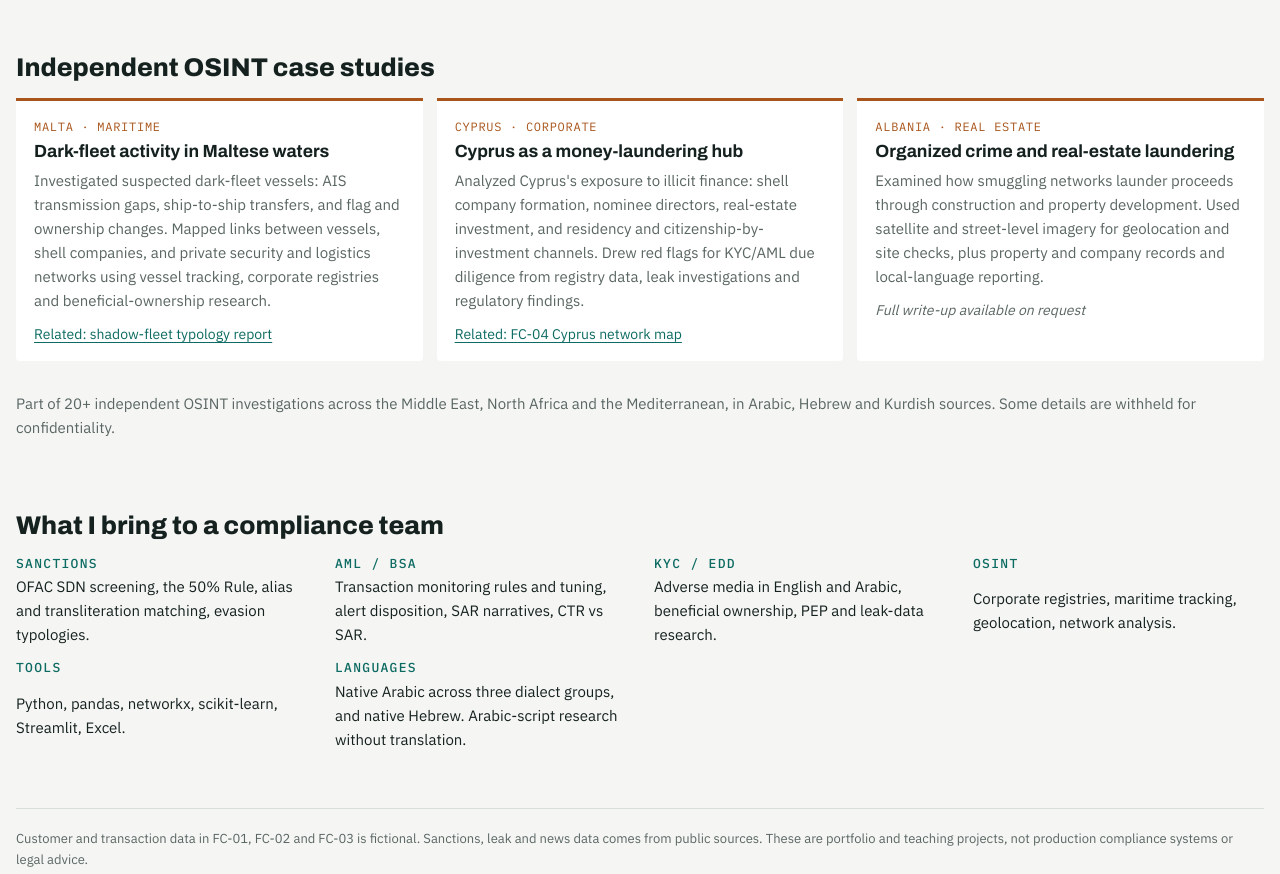
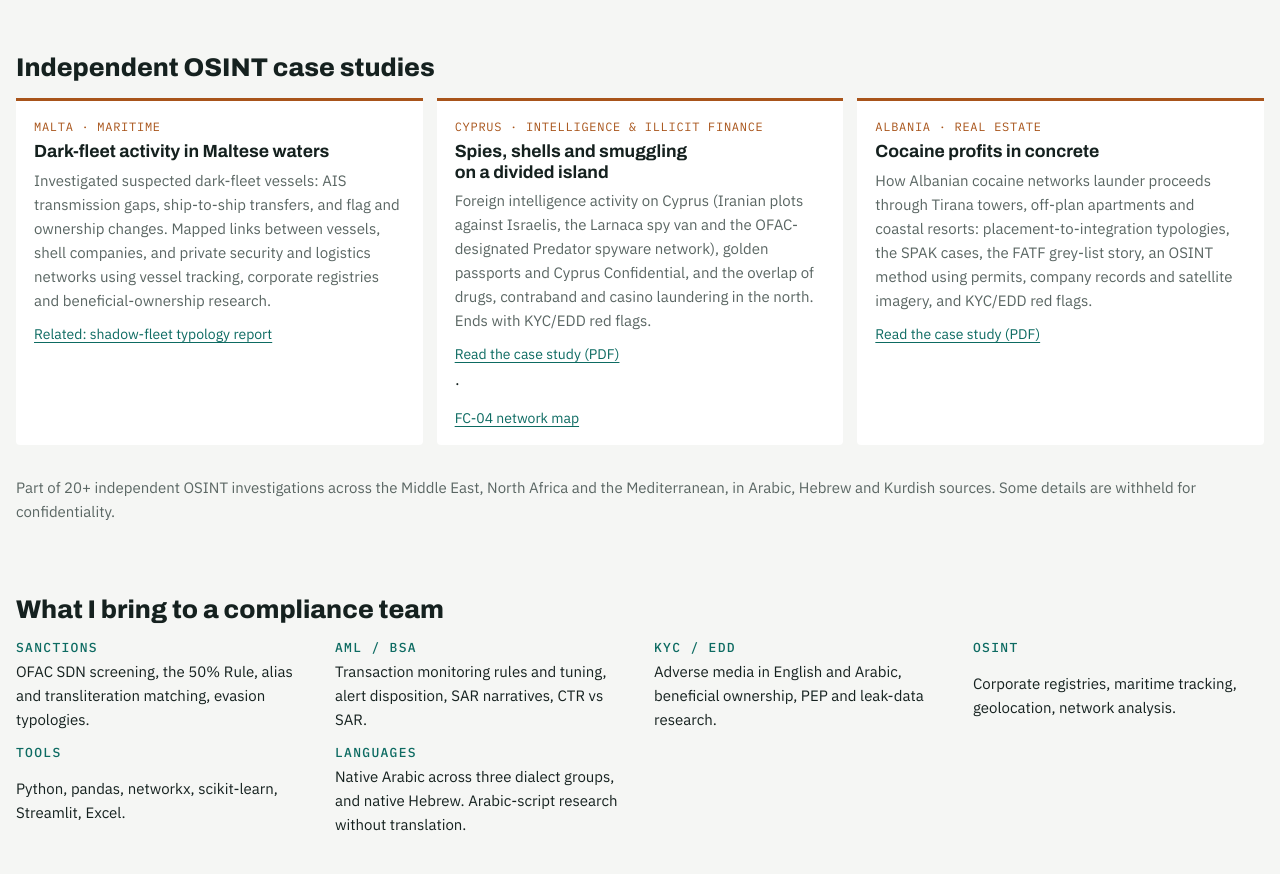
Before and after one commit to hmichael-bar/hmichael-bar.github.io, a plain HTML site: page index.html in a window 1280 px wide. Shown: the part 6744-7618 px from the top of the page. Drawn offline with Linux system fonts and the light colour scheme.

Commit message:
Add Cyprus and Albania OSINT case studies and link them from the case cards
Co-Authored-By: Claude Opus 5.5 <noreply@anthropic.com>

```diff
--- a/index.html
+++ b/index.html
@@ -403,8 +403,8 @@ details.writeup .md blockquote{margin:0;padding-left:12px;border-left:3px solid
   <h2 id="cases-h">Independent OSINT case studies</h2>
   <div class="case-grid">
     <div class="case"><span class="where">Malta · maritime</span><h3>Dark-fleet activity in Maltese waters</h3><p>Investigated suspected dark-fleet vessels: AIS transmission gaps, ship-to-ship transfers, and flag and ownership changes. Mapped links between vessels, shell companies, and private security and logistics networks using vessel tracking, corporate registries and beneficial-ownership research.</p><a class="more" href="files/01_shadow_fleet_oil_shipping.pdf">Related: shadow-fleet typology report</a></div>
-    <div class="case"><span class="where">Cyprus · corporate</span><h3>Cyprus as a money-laundering hub</h3><p>Analyzed Cyprus's exposure to illicit finance: shell company formation, nominee directors, real-estate investment, and residency and citizenship-by-investment channels. Drew red flags for KYC/AML due diligence from registry data, leak investigations and regulatory findings.</p><a class="more" href="#network">Related: FC-04 Cyprus network map</a></div>
-    <div class="case"><span class="where">Albania · real estate</span><h3>Organized crime and real-estate laundering</h3><p>Examined how smuggling networks launder proceeds through construction and property development. Used satellite and street-level imagery for geolocation and site checks, plus property and company records and local-language reporting.</p><span class="more muted">Full write-up available on request</span></div>
+    <div class="case"><span class="where">Cyprus · intelligence &amp; illicit finance</span><h3>Spies, shells and smuggling on a divided island</h3><p>Foreign intelligence activity on Cyprus (Iranian plots against Israelis, the Larnaca spy van and the OFAC-designated Predator spyware network), golden passports and Cyprus Confidential, and the overlap of drugs, contraband and casino laundering in the north. Ends with KYC/EDD red flags.</p><a class="more" href="files/cyprus_intelligence_crime_nexus.pdf">Read the case study (PDF)</a> · <a class="more" href="#network">FC-04 network map</a></div>
+    <div class="case"><span class="where">Albania · real estate</span><h3>Cocaine profits in concrete</h3><p>How Albanian cocaine networks launder proceeds through Tirana towers, off-plan apartments and coastal resorts: placement-to-integration typologies, the SPAK cases, the FATF grey-list story, an OSINT method using permits, company records and satellite imagery, and KYC/EDD red flags.</p><a class="more" href="files/albania_drug_money_real_estate.pdf">Read the case study (PDF)</a></div>
   </div>
   <p class="q">Part of 20+ independent OSINT investigations across the Middle East, North Africa and the Mediterranean, in Arabic, Hebrew and Kurdish sources. Some details are withheld for confidentiality.</p>
 </section>
```
Also changed, not shown: 2 other files.
